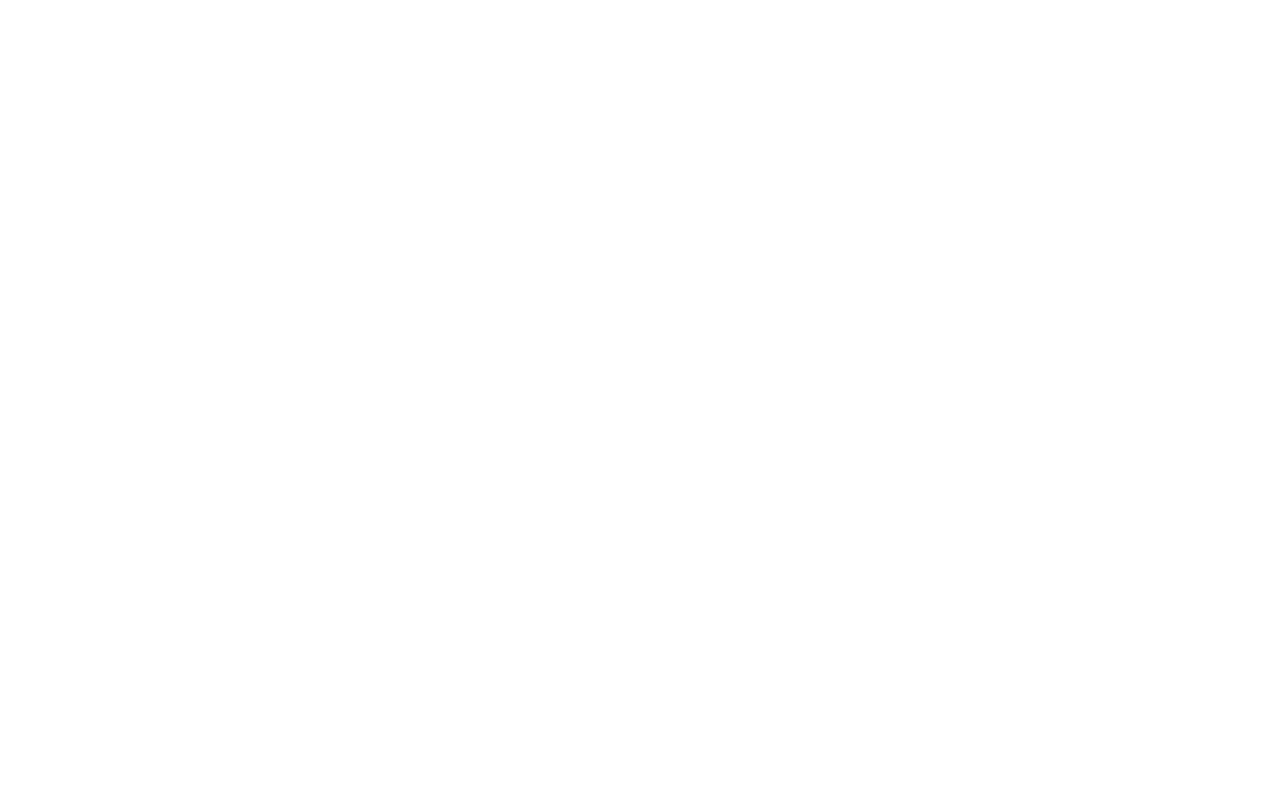
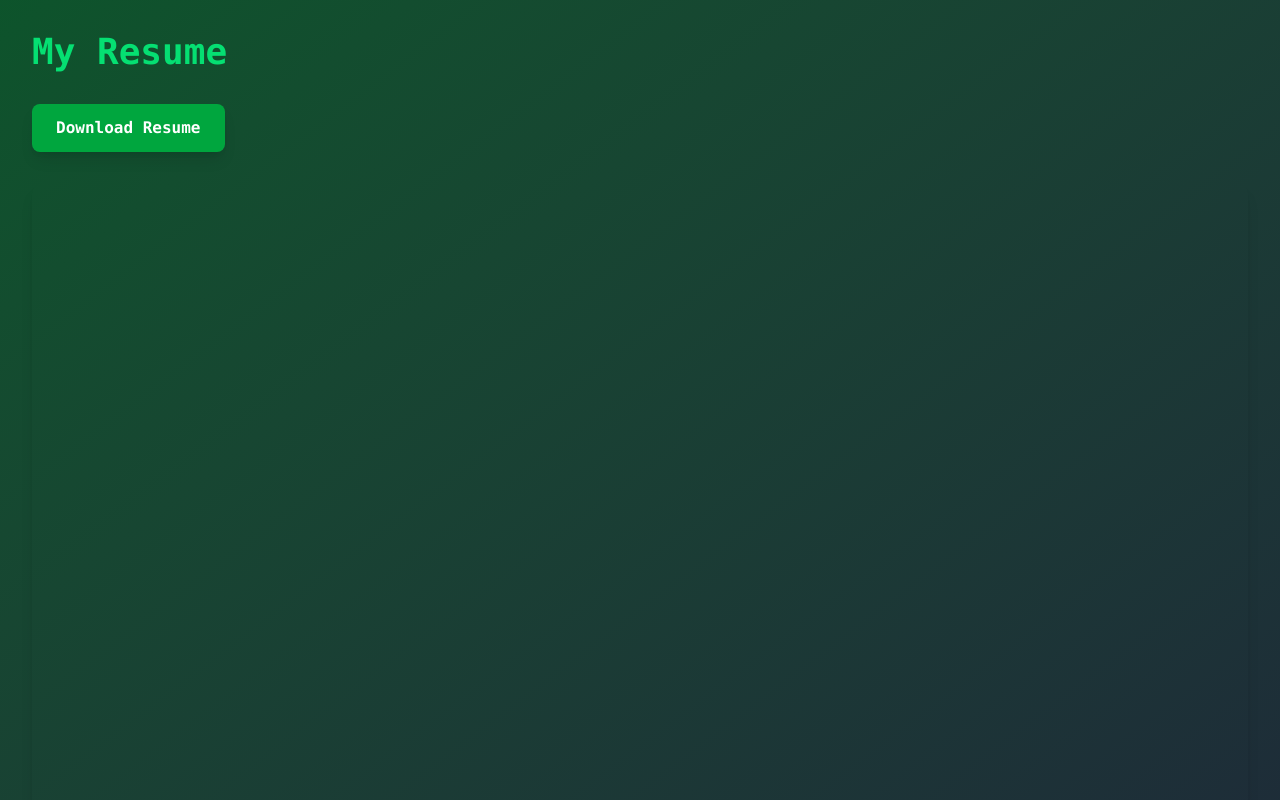
Before and after one commit to trapperwetzel/myportfolio, a React (Vite) app in the folder myportfolio/: page /resume in a window 1280 px wide. Before the commit this address had no page. Shown: the top 800 px of the page. Built offline with nearby package versions, Linux system fonts and the light colour scheme.

Commit message:
resume code

```diff
--- a/myportfolio/src/App.jsx
+++ b/myportfolio/src/App.jsx
@@ -6,6 +6,8 @@
 import Home from './components/Home'
 import About from './components/About'
 import Projects from './components/Projects'
+import Resume from './components/Resume'
+
 import './index.css'
 
 function App() {
@@ -18,6 +20,7 @@
                         <Route path="/" element={<Home />} />
                         <Route path="/about" element={<About />} />
                         <Route path="/projects" element={<Projects />} />
+                        <Route path="/resume" element={<Resume />} /> }
                     </Routes>
                 </main>
 
--- a/myportfolio/src/Components/home.jsx
+++ b/myportfolio/src/Components/home.jsx
@@ -48,17 +48,15 @@
             </Link>
 
             {/* Resume Card */}
-            <a
-              href="/resume.pdf"
-              target="_blank"
-              rel="noopener noreferrer"
+            <Link
+              to="/resume"
               className="animate-float flex w-60 flex-col rounded-lg border border-green-500/30 bg-green-900 p-6 shadow-lg transition-shadow duration-300 hover:shadow-green-500/40"
             >
               <h3 className="mb-2 text-2xl font-semibold text-green-300">
                 Resume
               </h3>
-              <p className="text-gray-300">Download my CV.</p>
-            </a>
+              <p className="text-gray-300">View/Download</p>
+            </Link>
           </div>
         </div>
       </section>
--- a/myportfolio/src/Components/projectcard.jsx
+++ b/myportfolio/src/Components/projectcard.jsx
@@ -1,7 +1,7 @@
 
 import { useState } from 'react'
 
-export default function ProjectCard({ title, images, video, programs, description, github, role, highlights, details }) {
+export default function ProjectCard({ title, images, programs, description, github, role, highlights, details }) {
   const [isExpanded, setIsExpanded] = useState(false)
 
   return (
@@ -14,18 +14,12 @@
               key={index}
               src={image}
               alt={`${ title } screenshot ${ index + 1 } `}
-              className="mx-auto h-48 w-full rounded-md object-cover"
+              className="mx-auto max-h-64 w-full rounded-md object-contain"
             />
           ))}
         </div>
       )}
-      {video && (
-        <video
-          src={video}
-          controls
-          className="mx-auto mb-4 h-48 w-full rounded-md object-cover"
-        />
-      )}
+
       <p className="mb-2 text-gray-300"><span className="font-semibold text-green-300">Programs:</span> {programs}</p>
       <p className="mb-2 text-gray-300"><span className="font-bold">Role:</span> {role}</p>
       <p className="mb-4 text-gray-300">{description}</p>
--- a/myportfolio/src/Components/projects.jsx
+++ b/myportfolio/src/Components/projects.jsx
@@ -33,14 +33,15 @@
     },
     {
       title: 'Escape to Earth Video Game',
-      image: [escapeToEarth],
+      images: [escapeToEarth],
       programs: 'C#, Unity',
-      description: 'A collab project made in Data Structures class. The attached video is the funny "trailer" for the game.',
+      description: 'A collab project made in Data Structures class.',
       github: 'https://github.com/trapperwetzel/EscapeToEarth',
       role: 'Game Developer',
       highlights: [
         'Collaborated with a team to design game levels',
-        'Created a humorous trailer to showcase the game'
+        'Implemented player movement and enemy AI',
+        'Implemented the physics, gameplay, and animations'
       ],
       details: 'This was my first collaborative project, teaching me teamwork and version control with Git. I contributed to level design and scripting player movements, while also brainstorming the concept for the trailer to make it engaging and fun.'
     },
--- /dev/null
+++ b/myportfolio/src/Components/resume.jsx
@@ -0,0 +1,23 @@
+
+
+export default function Resume() {
+    return (
+        <section className="bg-gradient-to-br min-h-screen from-green-900 to-gray-800 p-8 text-white">
+            <h1 className="mb-4 font-mono text-4xl font-bold text-green-400">My Resume</h1>
+
+            <a
+                href="/resume.pdf"
+                download
+                className="mt-4 inline-block rounded-lg bg-green-600 px-6 py-3 font-mono font-semibold text-white shadow-lg transition hover:bg-green-700"
+            >
+                Download Resume
+            </a>
+
+            <iframe
+                src="/resume.pdf"
+                className="mt-8 h-[750px] w-full rounded-xl shadow-lg"
+                title="Resume PDF"
+            />
+        </section>
+    )
+}
```
Also changed, not shown: 1 other file (tests, documents, lock files or other folders).
